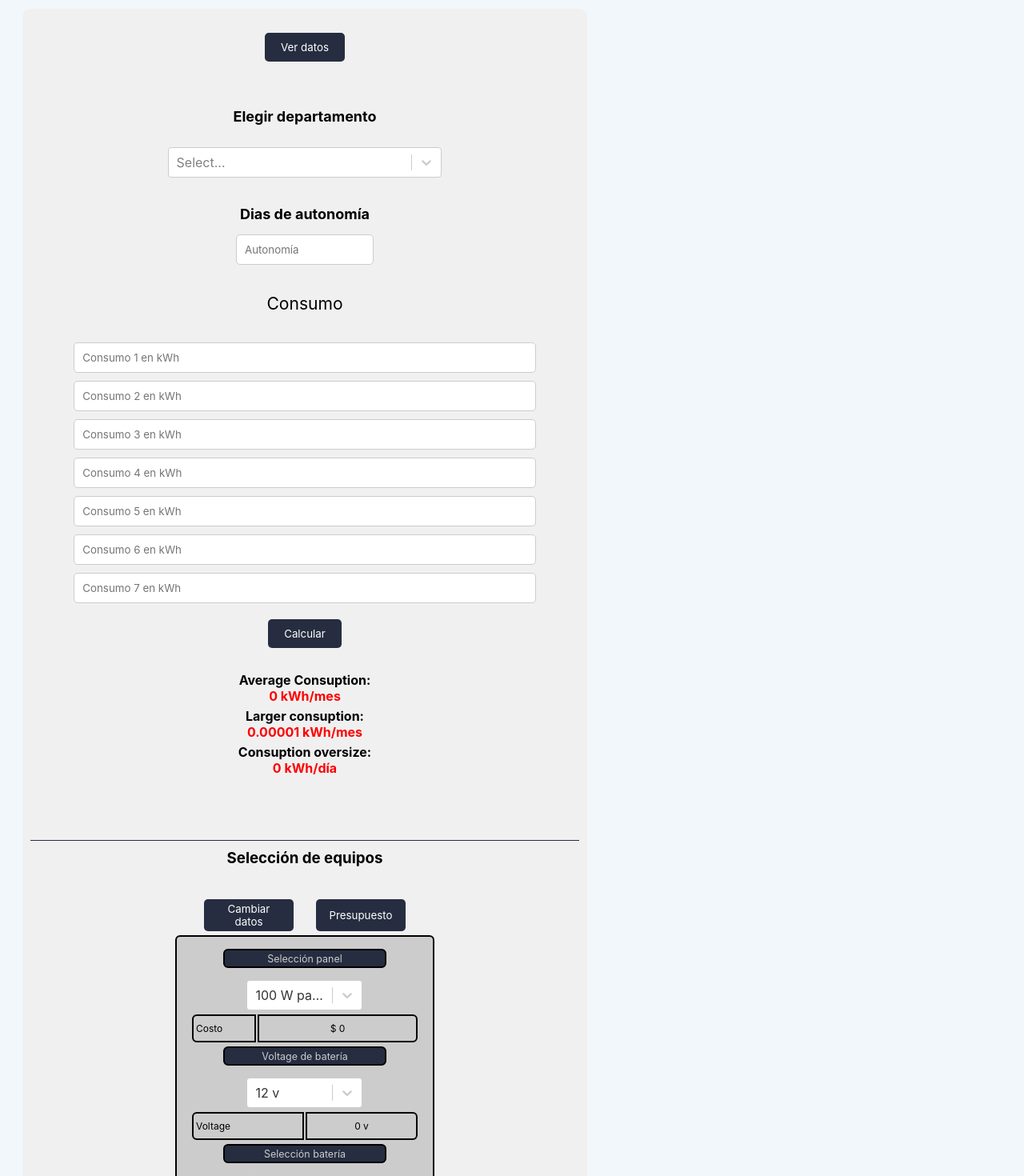
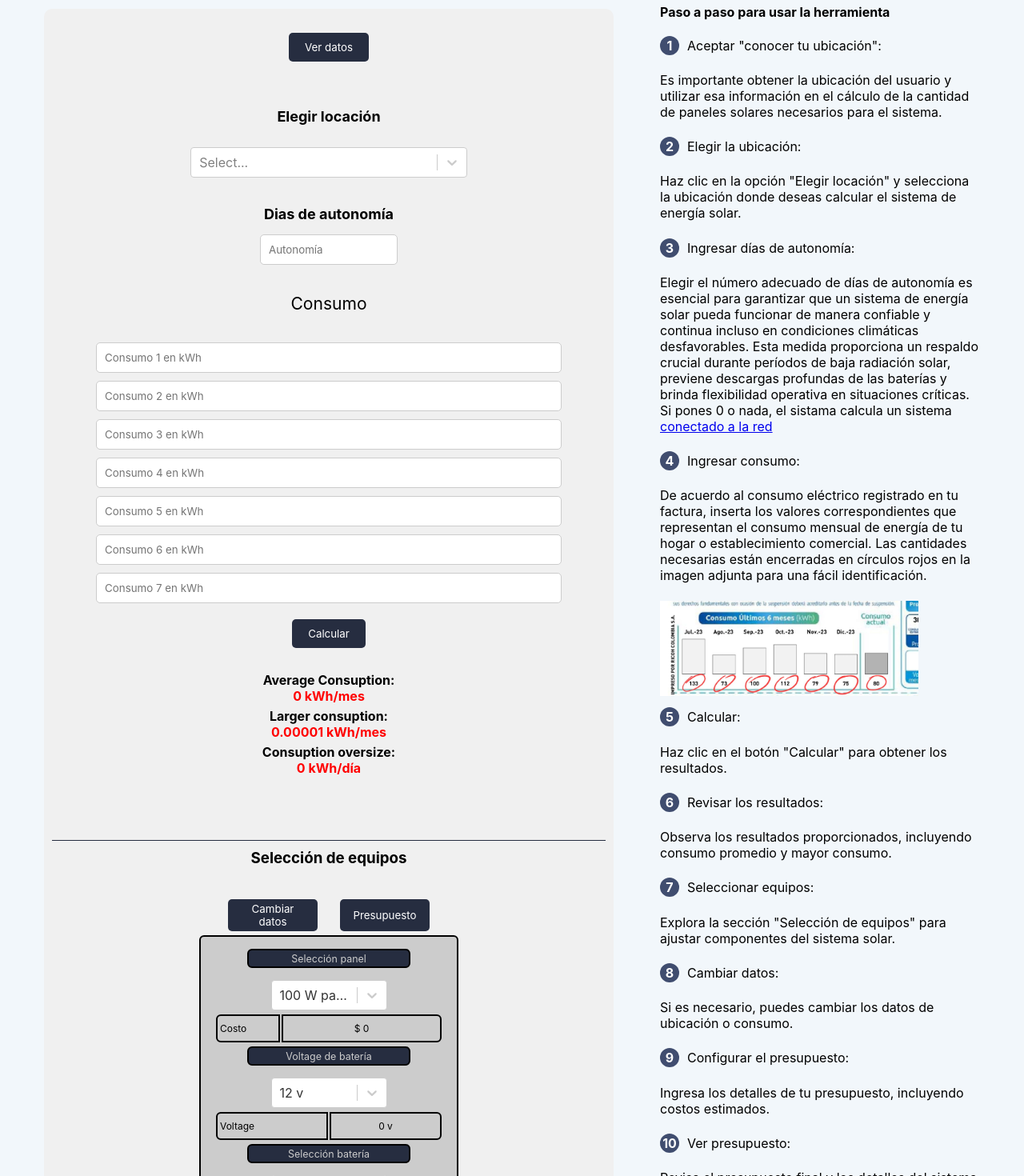
Before and after one commit to JesusVergara89/BarmexApp, a React (Vite) app: page / in a window 1280 px wide. Shown: the part 600-2070 px from the top of the page at 80% size. Built offline with nearby package versions, Linux system fonts and the light colour scheme; no server answers; a web font is replaced by a local one.

Commit message:
changes in everything

```diff
--- a/src/components/BodyContainer.jsx
+++ b/src/components/BodyContainer.jsx
@@ -1,17 +1,18 @@
 import React, { useState } from 'react'
 import '../styles/BodyContainer.css'
 import ManuallyData from './ManuallyData'
+import Instructions from './Instructions'
 
 const BodyContainer = () => {
 
   return (
     <article className="body-container">
-        <div className="calculator">
-            <ManuallyData/>
-        </div>
-        <div className="information">
-
-        </div>
+      <div className="calculator">
+        <ManuallyData />
+      </div>
+      <div className="information">
+        <Instructions />
+      </div>
     </article>
   )
 }
--- /dev/null
+++ b/src/components/Instructions.jsx
@@ -0,0 +1,88 @@
+import React from 'react'
+import '../styles/Instructions.css'
+import consumo from '../images/consumo.jpeg'
+
+const Instructions = () => {
+    return (
+        <article className="instructions">
+            <h1>Paso a paso para usar la herramienta</h1>
+            <ol>
+                <li>Aceptar "conocer tu ubicación":
+
+                    <h4>Es importante obtener la ubicación del usuario y utilizar esa información en el cálculo de la cantidad de paneles solares necesarios para el sistema.
+                    </h4>
+
+                </li>
+                <li>Elegir la ubicación:
+
+                    <h4>
+                        Haz clic en la opción "Elegir locación" y selecciona la ubicación donde deseas calcular el sistema de energía solar.
+                    </h4>
+
+                </li>
+                <li>Ingresar días de autonomía:
+
+                    <h4>
+                        Elegir el número adecuado de días de autonomía es esencial para garantizar que un sistema de energía solar pueda funcionar de manera confiable y continua incluso en condiciones climáticas desfavorables. Esta medida proporciona un respaldo crucial durante períodos de baja radiación solar, previene descargas profundas de las baterías y brinda flexibilidad operativa en situaciones críticas. Si pones 0 o nada, el sistama calcula un sistema <a href="https://novumsolar.com/sistema-solar-conectado-a-red/">conectado a la red</a>
+                    </h4>
+
+                </li>
+                <li>Ingresar consumo:
+
+                    <h4>
+                        De acuerdo al consumo eléctrico registrado en tu factura, inserta los valores correspondientes que representan el consumo mensual de energía de tu hogar o establecimiento comercial. Las cantidades necesarias están encerradas en círculos rojos en la imagen adjunta para una fácil identificación.
+                    </h4>
+
+                    <img src={consumo} alt="" />
+
+                </li>
+                <li>Calcular:
+
+                    <h4>
+                        Haz clic en el botón "Calcular" para obtener los resultados.
+                    </h4>
+
+                </li>
+                <li>Revisar los resultados:
+
+                    <h4>Observa los resultados proporcionados, incluyendo consumo promedio y mayor consumo.</h4>
+
+                </li>
+                <li>Seleccionar equipos:
+
+                    <h4>Explora la sección "Selección de equipos" para ajustar componentes del sistema solar.</h4>
+
+                </li>
+                <li>Cambiar datos:
+
+                    <h4>Si es necesario, puedes cambiar los datos de ubicación o consumo.</h4>
+
+                </li>
+                <li>Configurar el presupuesto:
+
+                    <h4>Ingresa los detalles de tu presupuesto, incluyendo costos estimados.</h4>
+
+                </li>
+                <li>Ver presupuesto:
+
+                    <h4>Revisa el presupuesto final y los detalles del sistema solar propuesto.</h4>
+
+                </li>
+                <li>Regresar:
+
+                    <h4>Si necesitas volver atrás, selecciona la opción "Regresar".</h4>
+
+                </li>
+                <li>Revisar abreviaturas:
+
+                    <h4>Consulta el significado de las abreviaturas proporcionadas para comprender mejor los resultados.</h4>
+
+                </li>
+            </ol>
+
+
+        </article>
+    )
+}
+
+export default Instructions
--- a/src/components/ManuallyData.jsx
+++ b/src/components/ManuallyData.jsx
@@ -215,7 +215,7 @@ const ManuallyData = () => {
                 :
                 <div className='form-deparments-and-data'>
 
-                   <h3 className='choose-place'>Elegir departamento</h3>
+                   <h3 className='choose-place'>Elegir locación</h3>
 
                     <Select className='select-panel-select'
                         options={arrayOfDeparments}
--- a/src/styles/BodyContainer.css
+++ b/src/styles/BodyContainer.css
@@ -33,10 +33,10 @@
 }
 
 .information{
-    width: 40%;
-    height: auto;
+    width: 35%;
+    height: 1000px;
     display: flex;
-    background-color: var(--ship-cove-500);
+    position: relative;
 }
 
 @media (width <= 600px){
@@ -59,8 +59,8 @@
 
     .information{
         width: 100%;
-        height: auto;
+        height: 500px;
         display: flex;
-        background-color: var(--ship-cove-500);
+        position: relative;
     }
 }
--- a/src/styles/Header.css
+++ b/src/styles/Header.css
@@ -20,7 +20,6 @@ header {
     height: 70px;
     background-color: var(--ship-cove-900);
     color: var(--ship-cove-100);
-    padding: 10px;
     box-sizing: border-box;
     z-index: 1000;
     display: flex;
--- /dev/null
+++ b/src/styles/Instructions.css
@@ -0,0 +1,72 @@
+:root {
+    --ship-cove-50: #f2f7fb;
+    --ship-cove-100: #e7f1f8;
+    --ship-cove-200: #d3e3f2;
+    --ship-cove-300: #b8d1e9;
+    --ship-cove-400: #9bb7de;
+    --ship-cove-500: #829ed2;
+    --ship-cove-600: #758bc7;
+    --ship-cove-700: #586daa;
+    --ship-cove-800: #495a8a;
+    --ship-cove-900: #404d6f;
+    --ship-cove-950: #262d40;
+}
+
+.instructions {
+    width: 90%;
+    height: auto;
+    padding: 20px;
+    border-radius: 10px;
+    position: absolute;
+    top: -540px;
+}
+h1 {
+    font-size: 1rem;
+    margin-bottom: 20px;
+    font-weight: bold;
+}
+ol {
+    list-style-type: none;
+    counter-reset: step;
+    padding: 0;
+}
+li {
+    counter-increment: step;
+    margin-bottom: 10px;
+}
+li:before {
+    content: counter(step);
+    background-color: var(--ship-cove-900);
+    color: #fff;
+    font-weight: bold;
+    width: 24px;
+    height: 24px;
+    display: inline-block;
+    text-align: center;
+    line-height: 24px;
+    border-radius: 50%;
+    margin-right: 10px;
+}
+ul {
+    list-style-type: none;
+    padding-left: 0;
+    margin-top: 5px;
+}
+ul li {
+    margin-left: 30px;
+}
+
+li img {
+    width: 80%;
+}
+
+@media (width <= 600px){
+    .instructions {
+        width: 90%;
+        height: auto;
+        padding: 20px;
+        border-radius: 10px;
+        position: absolute;
+        top: 0;
+    }
+}
```
Also changed, not shown: src/images/consumo.jpeg (added).
